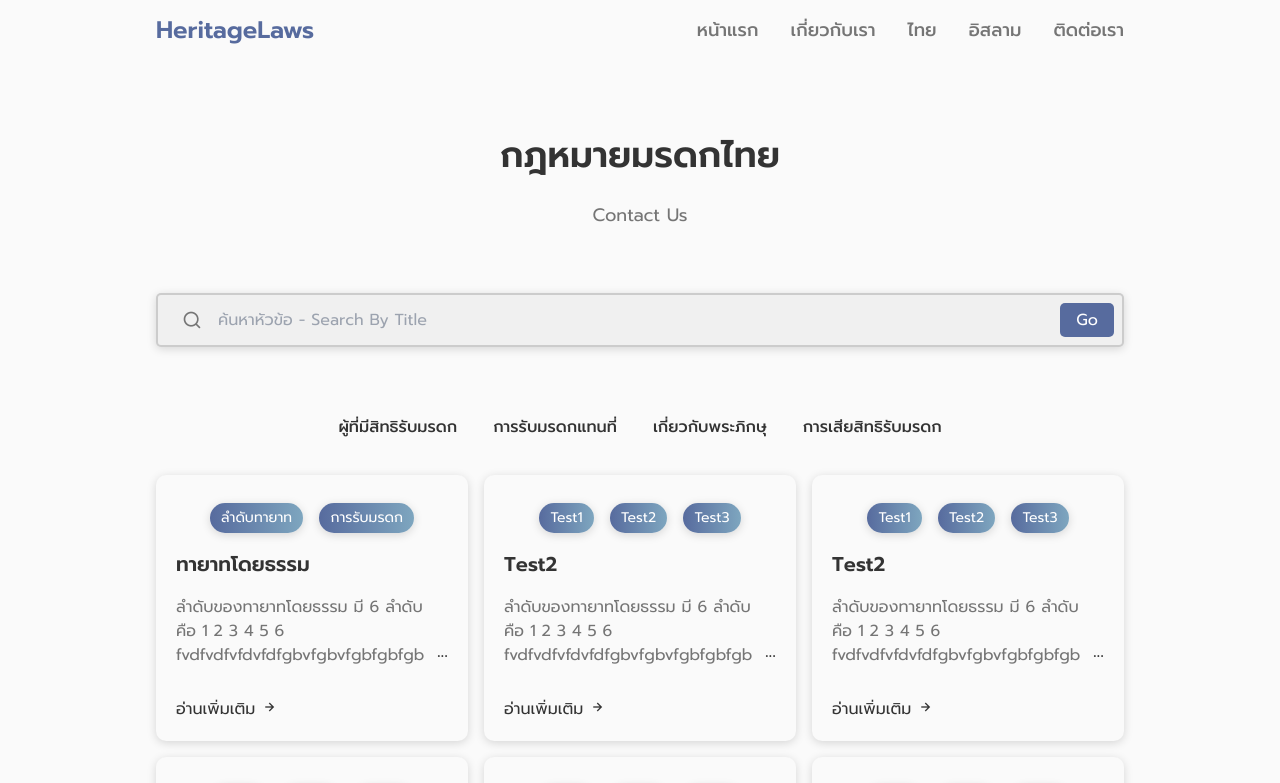
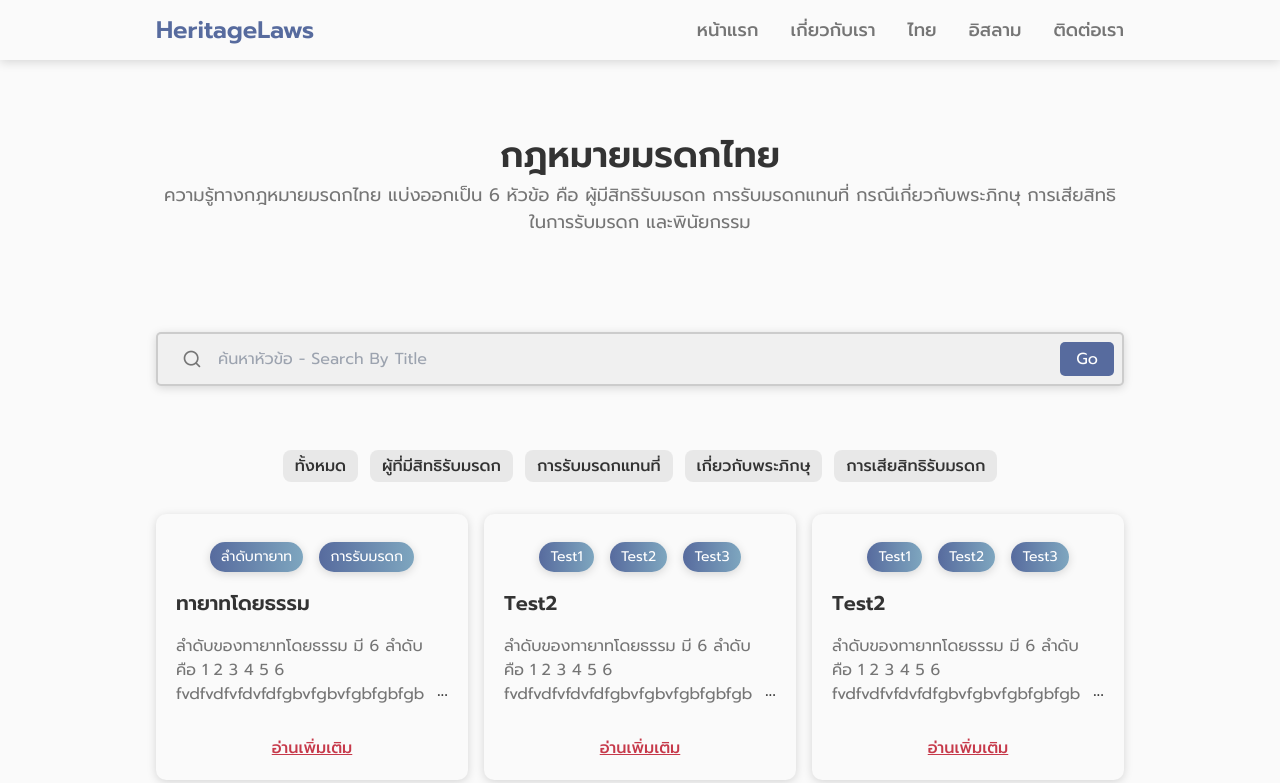
Before and after one commit to s6210110342/heritagory-project, a React (Create React App) app: page /thai in a window 1280 px wide. Shown: the top 783 px of the page. Built offline with nearby package versions, Linux system fonts and the light colour scheme.

Commit message:
edit blog

```diff
--- a/src/App.css
+++ b/src/App.css
@@ -1,5 +1,6 @@
 /*=============== GOOGLE FONTS ===============*/
 @import url("https://fonts.googleapis.com/css2?family=Prompt:wght@400;500;600&display=swap");
+@import url('https://fonts.googleapis.com/css2?family=Noto+Sans+Thai:wght@400;500;600;700;800;900&display=swap');
 
 /*=============== VARIABLES CSS ===============*/
 :root {
--- a/src/components/header/header.css
+++ b/src/components/header/header.css
@@ -5,6 +5,7 @@
     z-index: var(--z-fixed);
     background-color: var(--body-color);
     position: fixed;
+    box-shadow: 0 2px 10px rgba(0, 0, 0, 0.15);
 }
 
 .nav {
--- a/src/components/thai/Thai.jsx
+++ b/src/components/thai/Thai.jsx
@@ -27,12 +27,8 @@ const Home = () => {
     const filteredBlog = allBlogs.filter((blog) =>
       blog.description.toLowerCase().includes(searchKey.toLowerCase().trim())
     );
-    const filteredBlogContent = allBlogs.filter((blog) =>
-      blog.content.toLowerCase().includes(searchKey.toLowerCase().trim())
-    );
     setBlogs(filteredBlogs);
     setBlogs(filteredBlog);
-    setBlogs(filteredBlogContent);
   };
 
    // Clear search and show all blogs
@@ -45,8 +41,13 @@ const Home = () => {
   const categoryData = thaiData.map((value) => {
     return value.category;
   });
-  const tabsData = [...new Set(categoryData)];
+  const tabsData = ["ทั้งหมด", ...new Set(categoryData)];
   const filterCategory = (category) => {
+    if(category=="ทั้งหมด"){
+      setBlogs(thaiData);
+      return;
+    }
+
     const filteredData = thaiData.filter((value) => {
       return value.category == category;
     });
@@ -55,13 +56,16 @@ const Home = () => {
 
   return (
     <section className="container thai section" id="thai">
-      <div >
+      <div>
         <Helmet>
           <title>{TITLE}</title>
         </Helmet>
 
         <h2 className="section__title mt-8">กฎหมายมรดกไทย</h2>
-        <span className="section__subtitle">Contact Us</span>
+        <span className="section__subtitle">
+          ความรู้ทางกฎหมายมรดกไทย แบ่งออกเป็น 6 หัวข้อ คือ ผู้มีสิทธิรับมรดก
+          การรับมรดกแทนที่ กรณีเกี่ยวกับพระภิกษุ การเสียสิทธิในการรับมรดก และพินัยกรรม
+        </span>
 
         <SearchBar
           value={searchKey}
@@ -72,9 +76,9 @@ const Home = () => {
 
         <Category filterCategory={filterCategory} tabsData={tabsData} />
         {!blogs.length ? (
-            <EmptyList />
-          ) : (
-            <BlogList blogs={blogs} key={blogs.id} />
+          <EmptyList />
+        ) : (
+          <BlogList blogs={blogs} key={blogs.id} />
         )}
       </div>
     </section>
--- a/src/components/thai/blog/Blog.jsx
+++ b/src/components/thai/blog/Blog.jsx
@@ -6,6 +6,7 @@ import "../thai.css";
 import TableOfContent from "../../Table Content/TableOfContent";
 import Chip from "../common/Chip";
 import EmptyList from "../EmptyList ";
+import { Helmet } from "react-helmet";
 
 const Blog = () => {
   const { id } = useParams();
--- a/src/components/thai/bloglist/blogitem/BlogItem.jsx
+++ b/src/components/thai/bloglist/blogitem/BlogItem.jsx
@@ -19,8 +19,8 @@ const BlogItem = ({ blog: { description, title, content, subCategory, id} }) =>
         {description}
       </p>
       <footer>
-        <Link className="blogItem-link " to={`/thai/${id}`}>
-          อ่านเพิ่มเติม <i className="bx bx-right-arrow-alt thai__button-icon"></i>
+        <Link className="blogItem-link" to={`/thai/${id}`}>
+          อ่านเพิ่มเติม
         </Link>
       </footer>
     </div>
--- a/src/components/thai/bloglist/blogitem/blogitem.css
+++ b/src/components/thai/bloglist/blogitem/blogitem.css
@@ -35,23 +35,25 @@
   display: flex;
   align-items: center;
   margin-top: 1rem;
-  justify-content: space-between;
+  justify-content: center;
 }
 
 .blogItem-link {
   text-decoration: none;
-  color: var(--title-color);
+  color: #c6394a;
+  font-weight: 500;
+  text-decoration-line: underline;
   margin-top: 1rem;
 }
 
-.thai__button-icon {
+/* .thai__button-icon {
   font-size: 1rem;
   transition: 0.4s;
 }
 
 .blogItem-link:hover .thai__button-icon {
   transform: translateX(0.25rem);
-}
+} */
 
 .blog_subCategory {
   display: grid;
--- a/src/components/thai/posts-thai/Test.jsx
+++ /dev/null
@@ -1,40 +0,0 @@
-import './test.css'
-
-const DummyText =
-  "Lorem Ipsum is simply dummy text of the printing and typesetting industry. Lorem Ipsum has been the industry's standard dummy text ever since the 1500s, when an unknown printer took a galley of type and scrambled it to make a type specimen book. It has survived not only five centuries, but also the leap into electronic typesetting, remaining essentially unchanged. It was popularised in the 1960s with the release of Letraset sheets containing Lorem Ipsum passages, and more recently with desktop publishing software like Aldus PageMaker including versions of Lorem Ipsum.";
-
-const MainContent = () => {
-
-  return (
-    <div className='content'>
-      <p>{DummyText}</p>
-
-      <h2 id="initial-header">1. Setting up React</h2>
-      <p>{DummyText}</p>
-      <h2 id="second-header">2. Create a table of content</h2>
-      <p>{DummyText}</p>
-      <p>{DummyText}</p>
-
-      <h3 id="third-header">2.1 Create a TOC component</h3>
-      <p className='ml-4'>{DummyText}</p>
-      <p className='ml-4'>{DummyText}</p>
-      <h3 id="fourth-header">2.2 Find the headings on the page</h3>
-      <p className='ml-4'>{DummyText}</p>
-      <p className='ml-4'>{DummyText}</p>
-      <h3 id="fifth-header">2.3 Listing all found heading</h3>
-      <p className='ml-4'>{DummyText}</p>
-      <p className='ml-4'>{DummyText}</p>
-      <h3 id="sixth-header">2.4 Linking heading to there respective sections</h3>
-      <p className='ml-4'>{DummyText}</p>
-      <p className='ml-4'>{DummyText}</p>
-      <h3 id="find-highlight">2.5 Find and highlight the currently active heading</h3>
-      <p className='ml-4'>{DummyText}</p>
-      <p className='ml-4'>{DummyText}</p>
-
-      <h2 id='conclusion'>3. Conclusion</h2>
-      <p>{DummyText}</p>
-    </div>
-  )
-}
-
-export default MainContent
--- a/src/components/thai/posts-thai/test.css
+++ b/src/components/thai/posts-thai/post_thai.css
@@ -1,4 +1,5 @@
 .content{
+  font-family: 'Noto Sans Thai', sans-serif;
   max-width: 1000px;
   padding: 16px;
   border-radius: 8px;
@@ -9,31 +10,34 @@
   font-weight: 400;
   line-height: 1.8;
   margin-bottom: 10px;
-  font-size: 18px;
-  color: var(--text-color);
+  font-size: 19px;
+  font-weight: 500;
+  color: #696969;
 }
 
 h2 {
   margin-bottom: 20px;
   color: var(--title-color);
-  font-size: 20px;
+  font-size: 24px;
   margin-top: 50px;
+  font-weight: 900;
 }
 
 h3{
   margin-left: 16px;
-  margin-top: 20px;
+  margin-top: 22px;
   margin-bottom: 20px;
-  font-size: 18.4px;
+  font-weight: 700;
+  font-size: 20px;
 }
 
 h4 {
   margin-left: 32px;
   margin-top: 10px;
   margin-bottom: 10px;
-  font-size: 17px;
+  font-size: 20px;
   text-decoration-line: underline;
-  font-weight: bold;
+  font-weight: 600;
   color: var(--title-color);
 }
 
--- a/src/components/thai/thai.css
+++ b/src/components/thai/thai.css
@@ -49,7 +49,6 @@
   align-items: center;
   column-gap: 0.75rem;
   margin-bottom: var(--mb-2);
-  grid-template-rows: repeat(3, 1fr);
 }
 
 .thai__item:hover {
@@ -63,6 +62,7 @@
 }
 
 .thai__item {
+  background-color: rgba(0, 0, 0, 0.07);
   cursor: pointer;
   color: var(--title-color);
   padding: 0.25rem 0.75rem;
@@ -80,7 +80,7 @@
 
 .searchBar-wrap {
   background-color: #f0f0f0;
-  margin: 2.5rem auto 4rem auto;
+  margin: 6rem auto 4rem auto;
   padding: 0.5rem;
   border-radius: 5px;
   box-shadow: 0 2px 10px rgba(0, 0, 0, 0.15);
@@ -142,18 +142,32 @@
 }
 
 /* For medium devices */
-@media screen and (max-width: 768px) {
+@media screen and (max-width: 821px) {
   .thai__filter {
+    display: grid;
+    grid-template-columns: repeat(4, 1fr);
+  }
+  .thai__item {
+    margin-bottom: 0.75rem;
+  }
+}
+
+@media screen and (max-width: 650px) {
+  .thai__filter {
+    display: grid;
     grid-template-columns: repeat(3, 1fr);
   }
 }
 
-@media screen and (max-width: 576px) {
-}
-
 /* For small devices */
-@media screen and (max-width: 421px) {
+@media screen and (max-width: 547px) {
   .thai__filter {
     grid-template-columns: repeat(2, 1fr);
   }
 }
+
+@media screen and (max-width: 370px) {
+  .thai__filter {
+    grid-template-columns: repeat(1, 1fr);
+  }
+}
```
